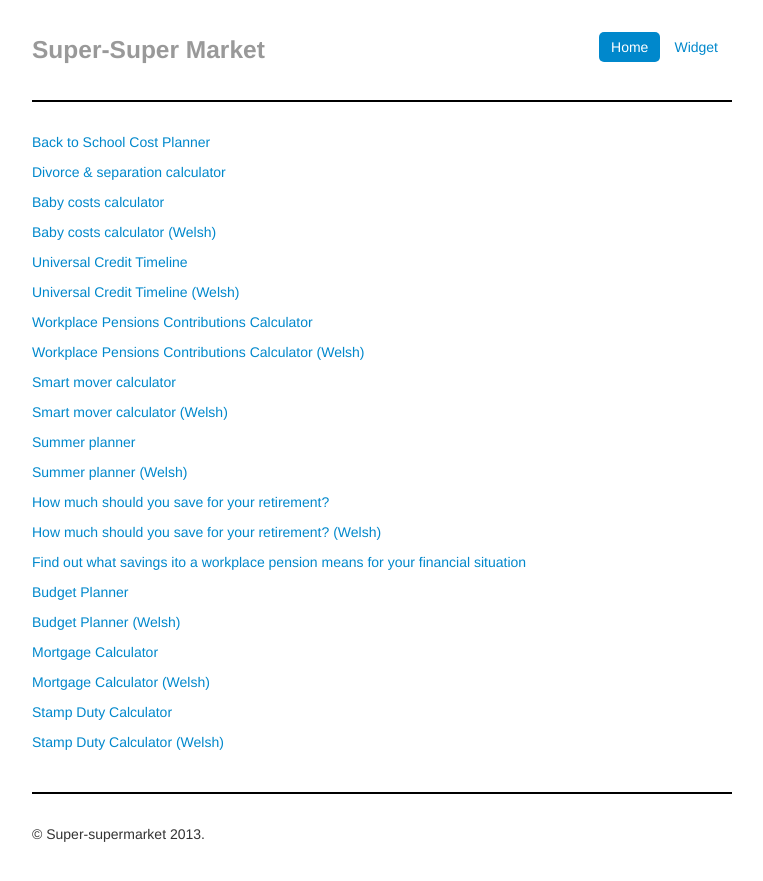
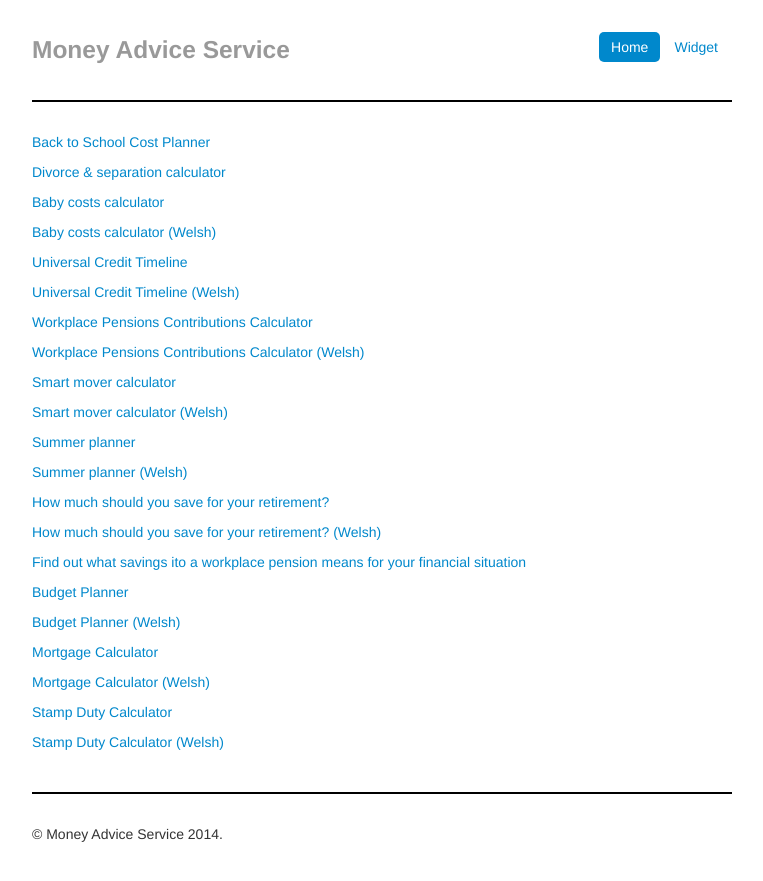
Before and after one commit to moneyadviceservice/test-harness, a Jekyll site: the page built from index.html, in a window 1280 px wide. Shown: the top 881 px of the page, without its empty margins (258-1021 px from the left). Built offline with Jekyll 4.4.1, drawn with Linux system fonts in a browser that asks for light colours.

Commit message:
Get rid of the super-supermarket stuff

```diff
--- a/_layouts/default.html
+++ b/_layouts/default.html
@@ -2,7 +2,7 @@
 <html lang="en">
 <head>
     <meta charset="utf-8">
-    <title>Super-Supermarket</title>
+    <title>Money Advice Service</title>
     <meta name="viewport" content="width=device-width, initial-scale=1.0">
 
     <link href="./css/bootstrap.min.css" rel="stylesheet">
--- a/_layouts/widget.html
+++ b/_layouts/widget.html
@@ -2,7 +2,7 @@
 <html lang="en">
 <head>
     <meta charset="utf-8">
-    <title>Super-Supermarket</title>
+    <title>Money Advice Service</title>
     <meta name="viewport" content="width=device-width, initial-scale=1.0">
 
     <!-- HTML5 shim, for IE6-8 support of HTML5 elements -->
--- a/index.html
+++ b/index.html
@@ -50,7 +50,7 @@
             <li class="active"><a href="#">Home</a></li>
             <li><a href="./widgets.html">Widget</a></li>
         </ul>
-        <h3 class="muted">Super-Super Market</h3>
+        <h3 class="muted">Money Advice Service</h3>
     </div>
 
     <hr>
@@ -68,6 +68,6 @@
     <hr>
 
     <div class="footer">
-        <p>&copy; Super-supermarket 2013.</p>
+        <p>&copy; Money Advice Service 2014.</p>
     </div>
 </div>
```
